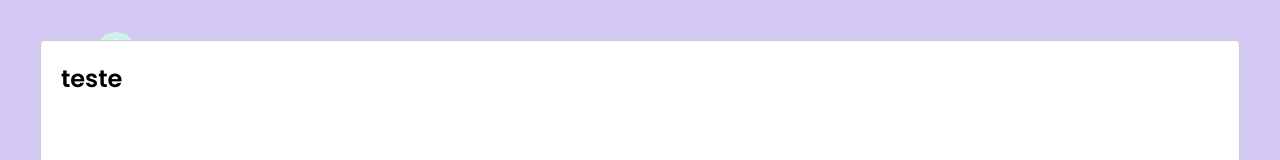
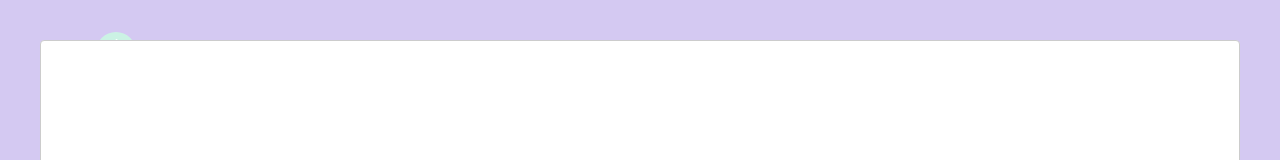
Before and after one commit to th1ago/dtmoney, a React (Create React App) app: page / in a window 1280 px wide. Both pictures are taken after a click on the button "Nova transacao". Shown: the top 160 px of the page. Built offline with nearby package versions, Linux system fonts and the light colour scheme; what miragejs would draw is missing.

Commit message:
create new component

```diff
--- a/src/App.tsx
+++ b/src/App.tsx
@@ -1,6 +1,7 @@
 import { useState } from 'react'
 import { Dashboard } from "./components/Dashboard";
 import { Header } from "./components/Header";
+import { NewTransactionModal } from "./components/NewTransactionModal"
 import { GlobalStyle } from './styles/global';
 import Modal from 'react-modal';
 
@@ -23,12 +24,10 @@
         <Header onOpenNewTransactionModal={handleOpenNewTransactionModal}/>
         <Dashboard />
 
-        <Modal
+        <NewTransactionModal
             isOpen={isNewTransactionModalOpen}
             onRequestClose={handleCloseNewTransactionModal}
-        >
-            <h2>teste</h2>
-        </Modal>
+        />
 
         <GlobalStyle />
     </>
--- /dev/null
+++ b/src/components/NewTransactionModal/index.tsx
@@ -0,0 +1,17 @@
+import Modal from 'react-modal';
+
+interface NewTransactionModalProps {
+    isOpen: boolean;
+    onRequestClose: () => void;
+}
+
+export function NewTransactionModal({isOpen, onRequestClose}: NewTransactionModalProps) {
+    return (
+        <Modal
+            isOpen={isOpen}
+            onRequestClose={onRequestClose}
+        >
+
+        </Modal>
+    )
+}
--- /dev/null
+++ b/src/components/NewTransactionModal/styles.ts
@@ -0,0 +1,3 @@
+import styled from "styled-components";
+
+export const Container = styled.div ``;
```
